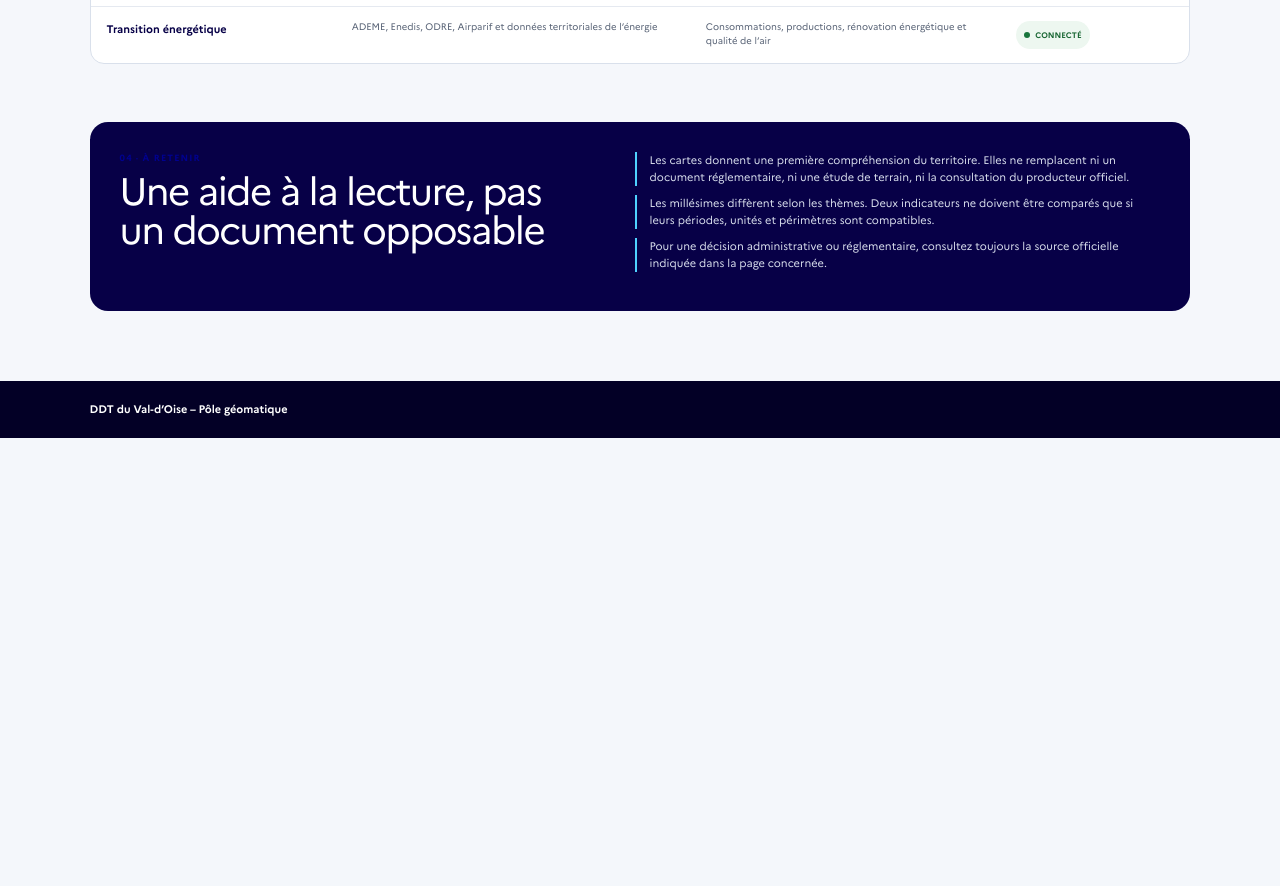
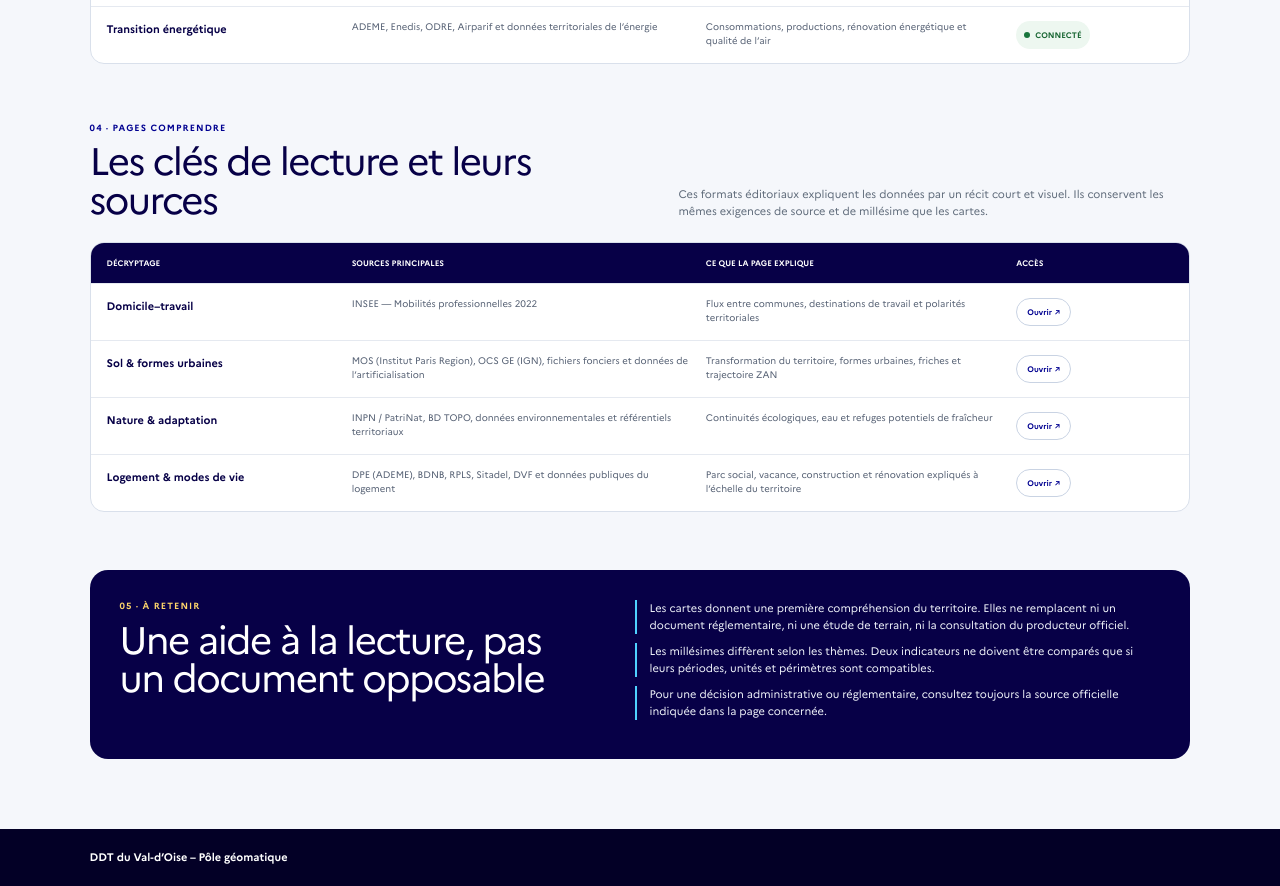
Before and after one commit to DDT95/atlas-territorial-95, a Next.js app: page /donnees in a window 1280 px wide. Shown: the part 1640-2526 px from the top of the page. Before the commit the page ends 2078 px from the top, so only its background shows below. Built offline with nearby package versions, Linux system fonts and the light colour scheme.

Commit message:
Documenter les pages Comprendre

```diff
--- a/app/donnees/page.tsx
+++ b/app/donnees/page.tsx
@@ -9,6 +9,13 @@ const observatories = [
   { name: "Biodiversité", sources: "INPN / PatriNat et API Carto IGN, BD TOPO et ONF, Géoportail de l’urbanisme, SDRIF-E / Institut Paris Region, GeoNat’îdF / ARB Île-de-France", use: "Espaces de nature et protégés, ZNIEFF, Natura 2000, continuités écologiques et observations d’espèces", status: "connected", label: "Connecté" },
   { name: "Mobilités et transports", sources: "Île-de-France Mobilités et transport.data.gouv.fr", use: "Réseaux, pôles, lignes et offres de transport", status: "connected", label: "Connecté" },
   { name: "Transition énergétique", sources: "ADEME, Enedis, ODRE, Airparif et données territoriales de l’énergie", use: "Consommations, productions, rénovation énergétique et qualité de l’air", status: "connected", label: "Connecté" },
+];
+
+const understandingPages = [
+  { name: "Domicile–travail", sources: "INSEE — Mobilités professionnelles 2022", use: "Flux entre communes, destinations de travail et polarités territoriales", href: "https://ddt95.github.io/val-doise-domicile-travail/" },
+  { name: "Sol & formes urbaines", sources: "MOS (Institut Paris Region), OCS GE (IGN), fichiers fonciers et données de l’artificialisation", use: "Transformation du territoire, formes urbaines, friches et trajectoire ZAN", href: "https://ddt95.github.io/val-doise-sol-formes-urbaines/" },
+  { name: "Nature & adaptation", sources: "INPN / PatriNat, BD TOPO, données environnementales et référentiels territoriaux", use: "Continuités écologiques, eau et refuges potentiels de fraîcheur", href: "https://ddt95.github.io/val-doise-nature-adaptation/" },
+  { name: "Logement & modes de vie", sources: "DPE (ADEME), BDNB, RPLS, Sitadel, DVF et données publiques du logement", use: "Parc social, vacance, construction et rénovation expliqués à l’échelle du territoire", href: "https://ddt95.github.io/val-doise-logement-habitat/" },
 ];
 
 export default function DataInformationPage() {
@@ -55,8 +62,18 @@ export default function DataInformationPage() {
           </div>
         </section>
 
+        <section className="connection-section understanding-sources" aria-labelledby="understanding-sources-title">
+          <div className="connection-heading"><div><p className="data-step">04 · Pages Comprendre</p><h2 id="understanding-sources-title">Les clés de lecture et leurs sources</h2></div><p>Ces formats éditoriaux expliquent les données par un récit court et visuel. Ils conservent les mêmes exigences de source et de millésime que les cartes.</p></div>
+          <div className="connection-table" role="table" aria-label="Sources des pages Comprendre">
+            <div className="connection-row understanding-row connection-labels" role="row"><span>Décryptage</span><span>Sources principales</span><span>Ce que la page explique</span><span>Accès</span></div>
+            {understandingPages.map((item) => <article className="connection-row understanding-row" role="row" key={item.name}>
+              <strong>{item.name}</strong><p>{item.sources}</p><p>{item.use}</p><a className="data-understanding-link" href={item.href} target="_blank" rel="noreferrer">Ouvrir ↗</a>
+            </article>)}
+          </div>
+        </section>
+
         <section className="data-caution">
-          <div><p className="data-step">04 · À retenir</p><h2>Une aide à la lecture, pas un document opposable</h2></div>
+          <div><p className="data-step">05 · À retenir</p><h2>Une aide à la lecture, pas un document opposable</h2></div>
           <div><p>Les cartes donnent une première compréhension du territoire. Elles ne remplacent ni un document réglementaire, ni une étude de terrain, ni la consultation du producteur officiel.</p><p>Les millésimes diffèrent selon les thèmes. Deux indicateurs ne doivent être comparés que si leurs périodes, unités et périmètres sont compatibles.</p><p>Pour une décision administrative ou réglementaire, consultez toujours la source officielle indiquée dans la page concernée.</p></div>
         </section>
       </section>
```
Also changed, not shown: app/globals.css, 1 other file (tests, documents, lock files or other folders).
